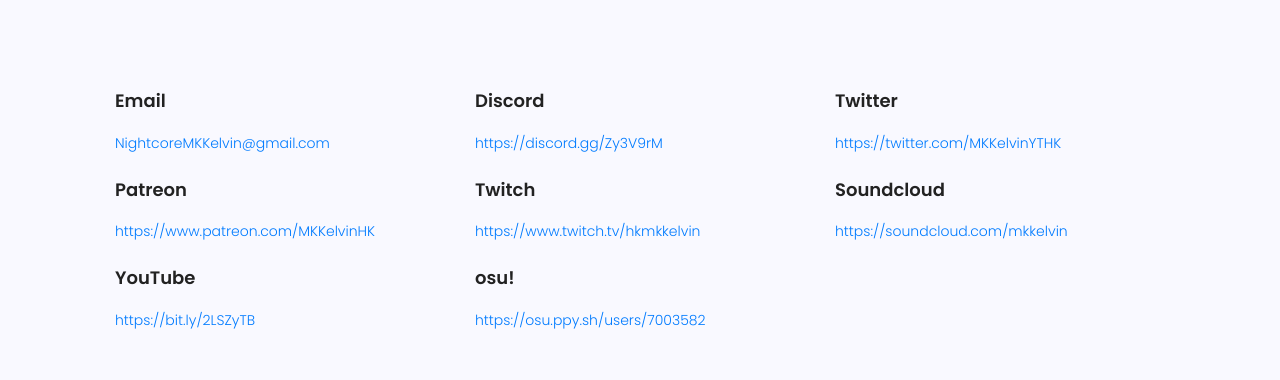
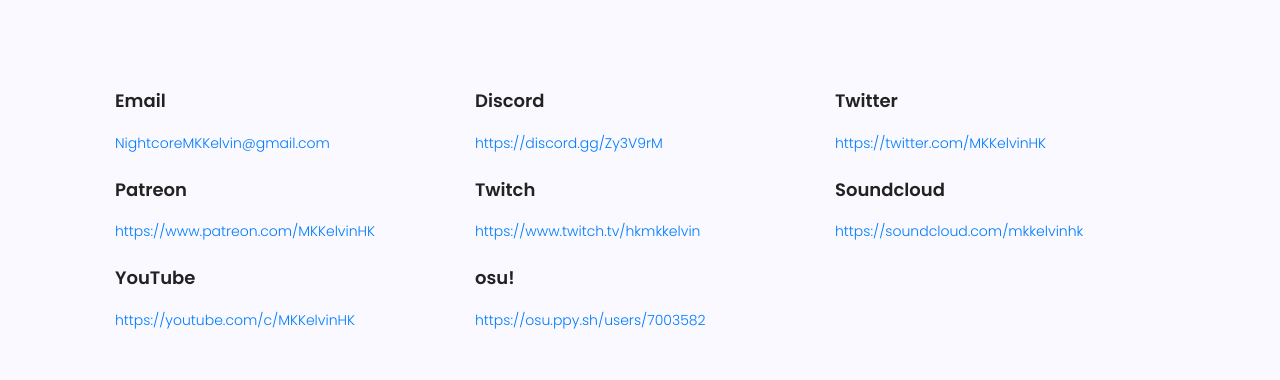
Before and after one commit to MKKelvinHK/MKWebsite, a plain HTML site: page contact.html in a window 1280 px wide. Shown: the part 780-1160 px from the top of the page. Drawn offline with nearby package versions, Linux system fonts and the light colour scheme; some packages are replaced by stand-ins of ours.

Commit message:
shitty website not work
just updated the link

```diff
--- a/contact.html
+++ b/contact.html
@@ -108,7 +108,7 @@
 							<div class="col-md-4">
 								<div class="single-defination">
 								  <h4 class="mb-20">Twitter</h4>
-								  <p><a href="https://twitter.com/MKKelvinYTHK">https://twitter.com/MKKelvinYTHK</a></p>
+								  <p><a href="https://twitter.com/MKKelvinHK">https://twitter.com/MKKelvinHK</a></p>
 								</div>
 							</div>
 						</div>
@@ -139,7 +139,7 @@
 							<div class="col-md-4">
 								<div class="single-defination">
 								  <h4 class="mb-20">Soundcloud</h4>
-								  <p><a href="https://soundcloud.com/mkkelvin">https://soundcloud.com/mkkelvin</a></p>
+								  <p><a href="https://soundcloud.com/mkkelvinhk">https://soundcloud.com/mkkelvinhk</a></p>
 								</div>
 							</div>
 						</div>
@@ -158,7 +158,7 @@
 							<div class="col-md-4">
 								<div class="single-defination">
 								  <h4 class="mb-20">YouTube</h4>
-								  <p><a href="https://bit.ly/2LSZyTB">https://bit.ly/2LSZyTB</a></p>
+								  <p><a href="https://bit.ly/2LSZyTB">https://youtube.com/c/MKKelvinHK</a></p>
 								</div>
 							</div>
 							<div class="col-md-4">
```
